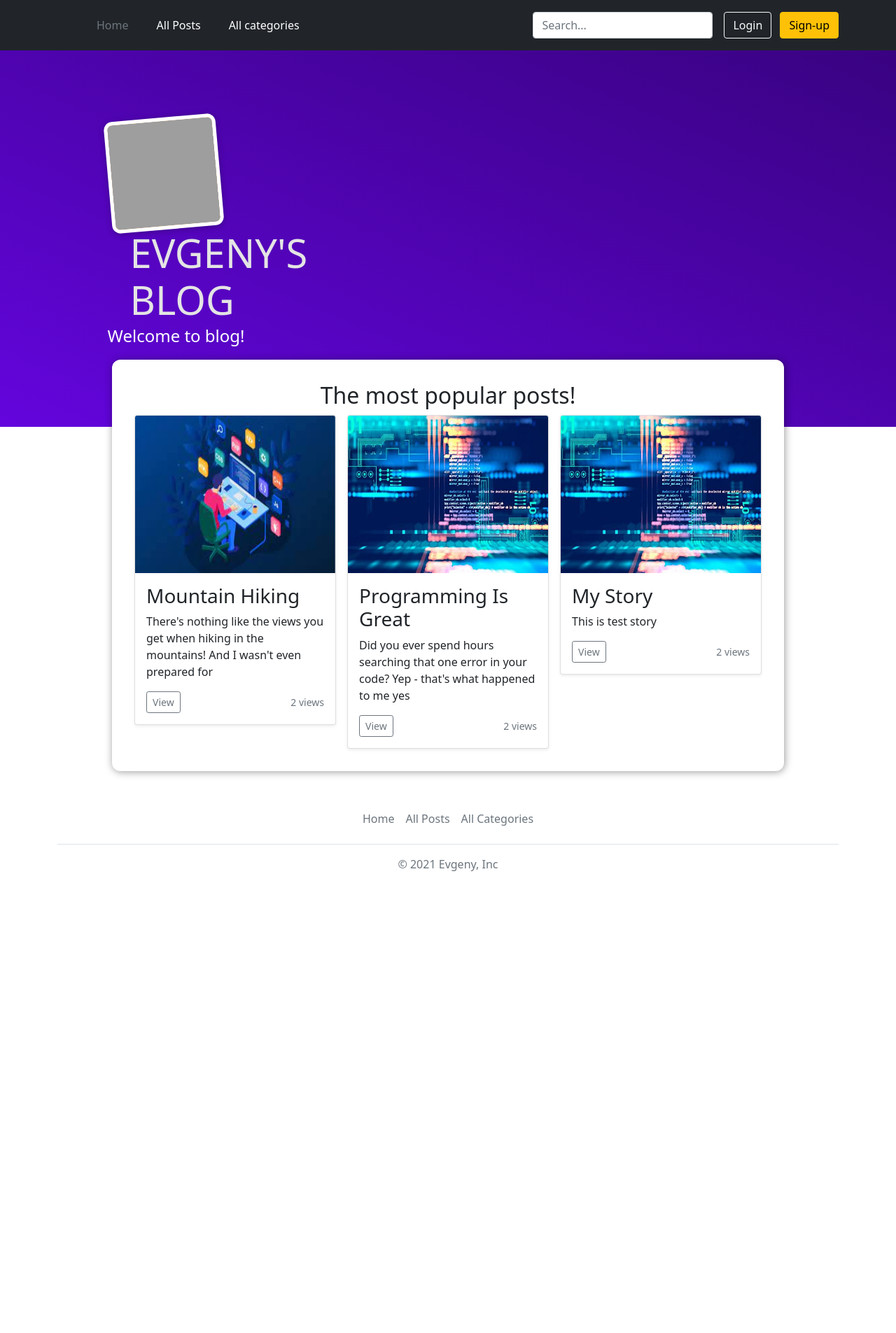
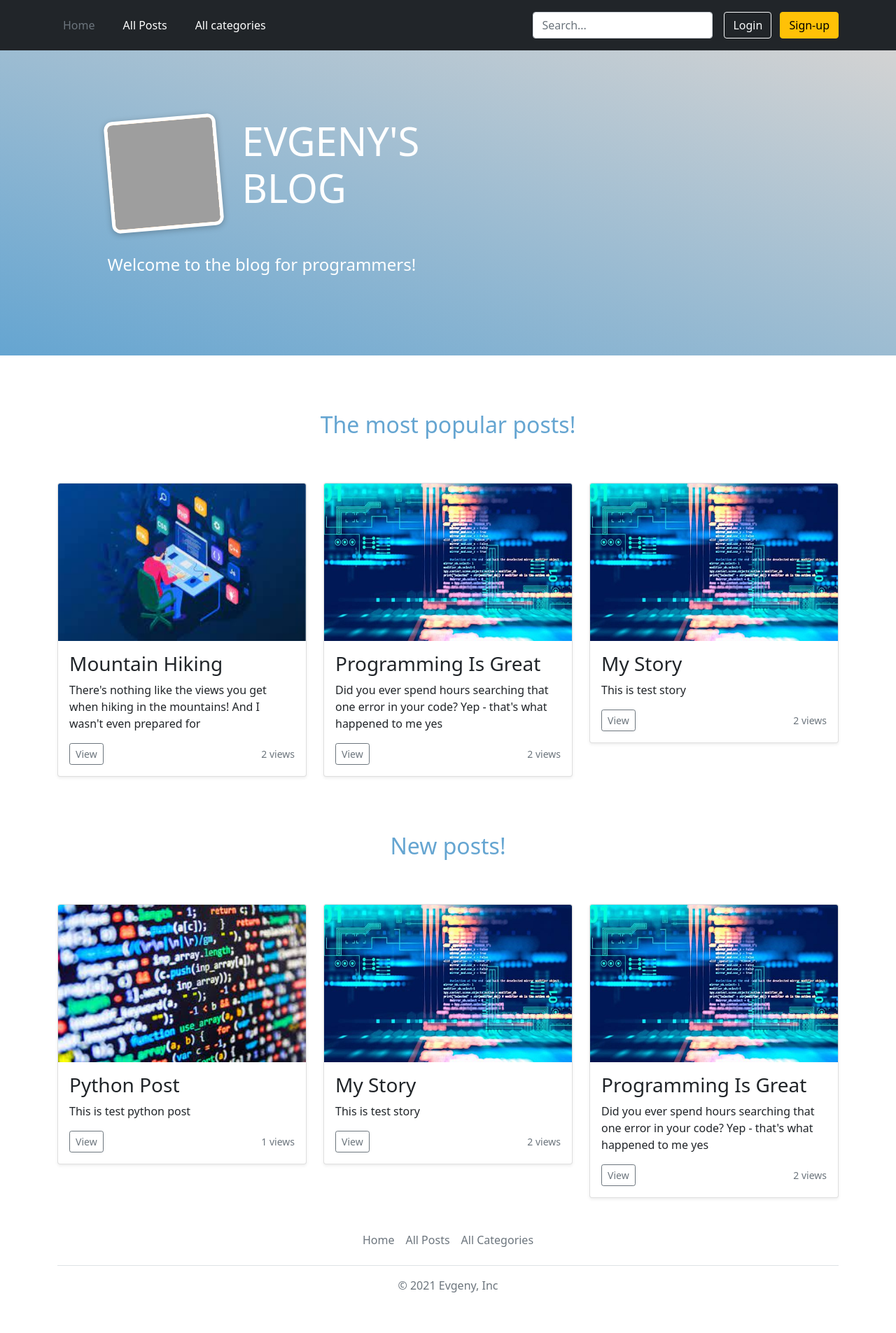
Before and after one commit to IvanovE/website, a Django app: page / in a window 1280 px wide. Shown: the whole page at 70% size. Before the commit the page ends 1245 px from the top, so only its background shows below. Run offline with Django 3.2, Linux system fonts and the light colour scheme; data comes from the database, SQL or seed files in the repository; both versions use the stored data as it was after the commit; some libraries are stand-ins or nearby versions; grey boxes are pictures that could not be loaded.

Commit message:
css fixed

```diff
--- a/blog/static/blog/all-posts.css
+++ b/blog/static/blog/all-posts.css
@@ -11,3 +11,8 @@ user-select: none;
   font-size: 3.5rem;
 }
 }
+
+.all-posts-title {
+  text-align: center;
+  margin-bottom: 4rem;
+}
--- a/blog/static/blog/categories.css
+++ b/blog/static/blog/categories.css
@@ -10,7 +10,6 @@
 
 #stored-posts ul {
   list-style: none;
-  margin: 0;
   padding: 0;
 }
 
--- a/blog/static/blog/category.css
+++ b/blog/static/blog/category.css
@@ -1,4 +1,4 @@
 .category-title {
     text-align: center;
-    margin-bottom: 3rem;
+    margin-bottom: 4rem;
 }
--- a/blog/static/blog/index.css
+++ b/blog/static/blog/index.css
@@ -1,6 +1,8 @@
 #welcome {
-  background: linear-gradient(to right top, #6305dd, #390281);
+  background: linear-gradient(to right top, #65A5D1, #d3d3d3);
   padding: 6rem 12%;
+  margin-bottom: 5rem;
+  display: flex-box;
 }
 
 #welcome img {
@@ -18,7 +20,7 @@
 #welcome h2 {
   font-size: 3.5rem;
   margin: 0 0 0 2rem;
-  color: #e4e4e4;
+  color: white;
   width: 10rem;
 }
 
@@ -27,27 +29,23 @@
   font-size: 1.5rem;
 }
 
-#latest-posts {
-  background-color: white;
-  padding: 2rem;
-  border-radius: 12px;
-  width: 60rem;
-  margin: -6rem auto 2rem auto;
-  box-shadow: 1px 1px 12px rgba(0, 0, 0, 0.4);
+.blog-welcome {
+  display: flex;
+  margin-bottom: 2rem;
 }
 
-#latest-posts h2 {
+.popular-title {
   text-align: center;
+  margin-bottom: 4rem;
+  color: #65A5D1;
 }
 
-#latest-posts ul {
-  list-style: none;
-  margin: 0;
-  padding: 0;
-  display: flex;
-  gap: 1rem;
+.new-title {
+  text-align: center;
+  margin-bottom: 4rem;
+  color: #65A5D1;
 }
 
-#latest-posts li {
-  flex: 1;
+.mb {
+  margin-bottom: 5rem;
 }
--- a/blog/templates/blog/all-posts.html
+++ b/blog/templates/blog/all-posts.html
@@ -11,7 +11,8 @@
 
 {% block content%}
 
-  <div class="album py-5 bg-light">
+  <div class="album py-5">
+    <h2 class="all-posts-title">All posts!</h2>
     <div class="container">
         <div class="row row-cols-1 row-cols-sm-2 row-cols-md-3 g-3">
             {% for post in posts %}
--- a/blog/templates/blog/category.html
+++ b/blog/templates/blog/category.html
@@ -1,9 +1,5 @@
 {% extends 'base.html' %}
 {% load static %}
-
-{% block title %}
-    All Posts
-{% endblock %}
 
 {% block css_files %}
     <link rel="stylesheet" href="{% static 'blog/category.css' %}">
@@ -11,7 +7,7 @@
 
 {% block content%}
 
-<div class="album py-5 bg-light">
+<div class="album py-5">
     <div class="container">
         <h2 class="category-title">{{ tag.caption }} Posts</h2>
         {% if posts %}
--- a/blog/templates/blog/index.html
+++ b/blog/templates/blog/index.html
@@ -1,9 +1,5 @@
 {% extends 'base.html' %}
 {% load static %}
-
-{% block title %}
-    My Blog
-{% endblock %}
 
 {% block css_files %}
     <link rel="stylesheet" href="{% static 'blog/index.css' %}">
@@ -11,20 +7,34 @@
 
 {% block content%}
     <section id="welcome">
-        <div>
+        <div class="blog-welcome">
             <img src="{% static 'blog/images/avatar.jpeg' %}">
-            <h2>EVGENY'S BLOG</h2>
+            <h2 class="ev">EVGENY'S BLOG</h2>
         </div>
-        <p>Welcome to blog!</p>
+        <p>Welcome to the blog for programmers!</p>
     </section>
 
-    <section id="latest-posts">
-        <h2>The most popular posts!</h2>
-        <ul>
-            {% for post in posts %}
-                {% include 'blog/includes/post.html' %}
-            {% endfor %}
-        </ul>
-    </section>
+
+    <h2 class="popular-title">The most popular posts!</h2>
+    <div class="container mb">
+      <div class="row">
+        {% for post in popular_posts %}
+        <div class="col-sm-4">
+            {% include 'blog/includes/post.html' %}
+        </div>
+        {% endfor %}
+      </div>
+    </div>
+
+    <h2 class="new-title">New posts!</h2>
+    <div class="container">
+      <div class="row">
+        {% for post in new_posts %}
+        <div class="col-sm-4">
+            {% include 'blog/includes/post.html' %}
+        </div>
+        {% endfor %}
+      </div>
+    </div>
 
 {% endblock %}
--- a/blog/views.py
+++ b/blog/views.py
@@ -5,22 +5,21 @@ from django.views.generic import ListView
 from django.views import View
 from django.contrib.auth import authenticate, login, logout
 from django.contrib import messages
-from django.contrib.auth.models import User
 
 from .models import Post, UserSeenPosts, Tag
 from .forms import CommentForm, CreateUserForm
 
 
-class StartingPageView(ListView):
-    template_name = 'blog/index.html'
-    model = Post
-    ordering = ['-views']
-    context_object_name = 'posts'
+class StartingPageView(View):
+    def get(self, request):
+        popular_posts = Post.objects.order_by('-views')[:3]
+        new_posts = Post.objects.order_by('-date', '-time')[:3]
+        context = {
+            'popular_posts': popular_posts,
+            'new_posts': new_posts
+        }
 
-    def get_queryset(self):
-        queryset = super().get_queryset()
-        data = queryset[:3]
-        return data
+        return render(request, 'blog/index.html', context)
 
 
 class PostsView(ListView):
--- a/templates/base.html
+++ b/templates/base.html
@@ -7,7 +7,7 @@
     <meta name="viewport"
           content="width=device-width, user-scalable=no, initial-scale=1.0, maximum-scale=1.0, minimum-scale=1.0">
     <meta http-equiv="X-UA-Compatible" content="ie=edge">
-    <title>{% block title %}{% endblock %}</title>
+    <title>Evgeny's blog</title>
     <link rel="stylesheet" href="{% static 'base.css' %}">
     <link href="https://getbootstrap.com/docs/5.1/dist/css/bootstrap.min.css" rel="stylesheet"
           integrity="sha384-F3w7mX95PdgyTmZZMECAngseQB83DfGTowi0iMjiWaeVhAn4FJkqJByhZMI3AhiU" crossorigin="anonymous">
@@ -19,9 +19,6 @@
 <header class="p-3 bg-dark text-white">
     <div class="container">
       <div class="d-flex flex-wrap align-items-center justify-content-center justify-content-lg-start">
-        <a href="/" class="d-flex align-items-center mb-2 mb-lg-0 text-white text-decoration-none">
-          <svg class="bi me-2" width="40" height="32" role="img" aria-label="Bootstrap"><use xlink:href="#bootstrap"></use></svg>
-        </a>
 
         <ul class="nav col-12 col-lg-auto me-lg-auto mb-2 justify-content-center mb-md-0 gap">
           <li><a href="{% url 'starting-page' %}" class="nav-link px-2 text-secondary">Home</a></li>
```
Also changed, not shown: blog/static/blog/post-detail.css (+11 -23 lines), blog/static/blog/search-results.css (+13 -29 lines), blog/templates/blog/post-detail.html (+11 -15 lines), blog/templates/blog/search_results.html (+8 -10 lines), db.sqlite3.
